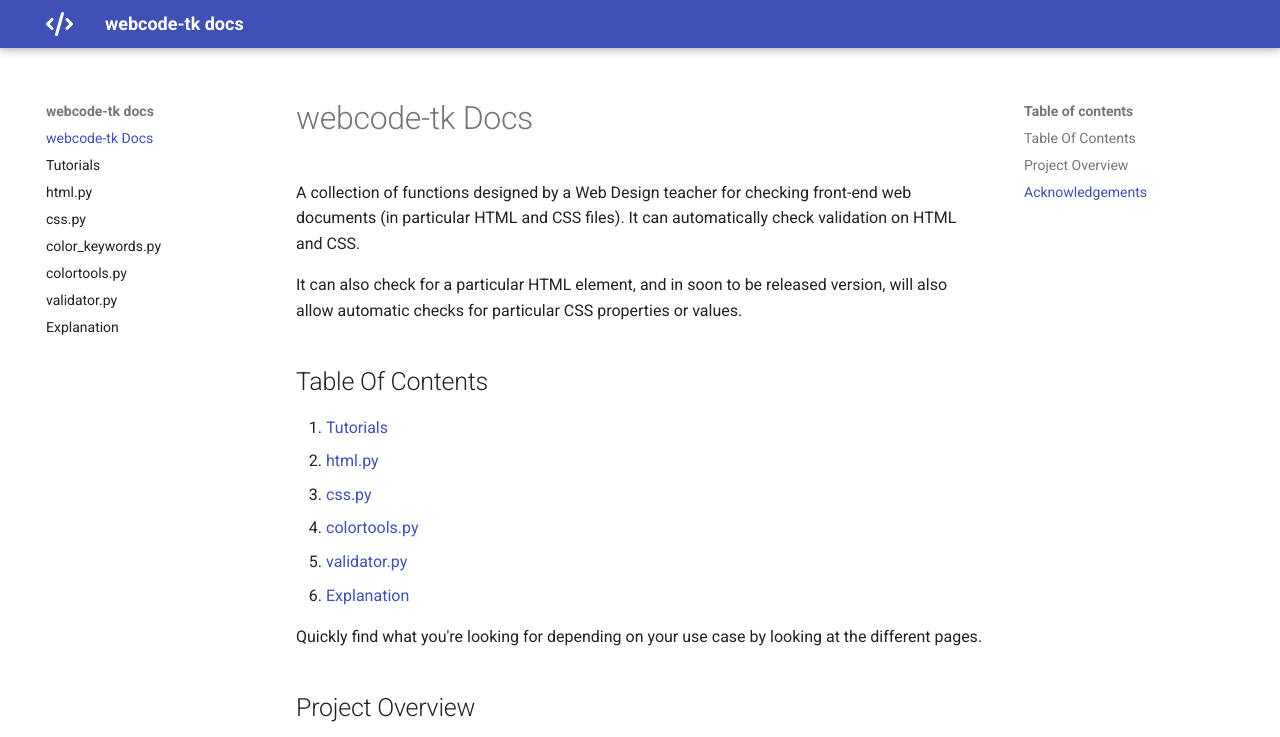
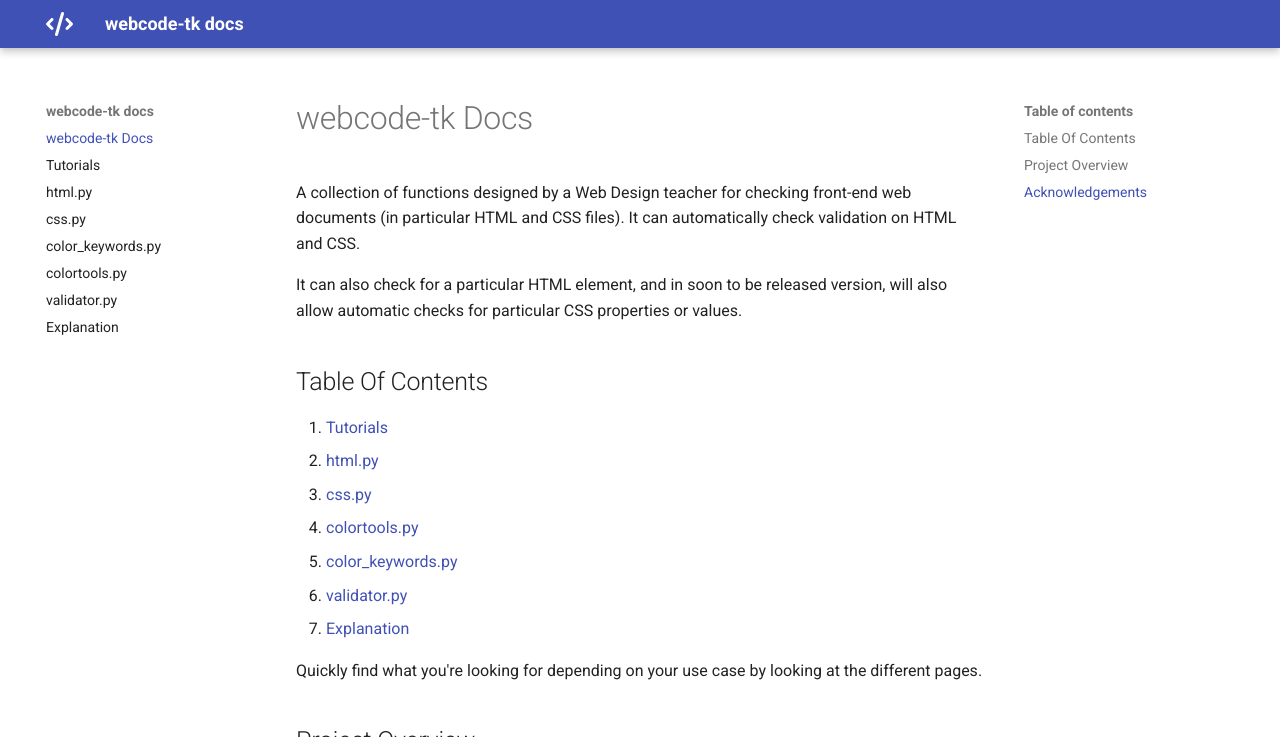
Before and after one commit to HundredVisionsGuy/webcode-tk, an MkDocs documentation site: the page built from docs/index.md, in a window 1280 px wide and 1271 px high, cut to the strip 0-737 px from the top of the window. Built offline with MkDocs 1.6.1 and Material for MkDocs 9.7.7, drawn with Linux system fonts in a browser that asks for light colours.

Commit message:
adding color_keywords to doc nav

```diff
--- a/docs/index.md
+++ b/docs/index.md
@@ -10,8 +10,9 @@ It can also check for a particular HTML element, and in soon to be released vers
 2. [html.py](reference/html.md)
 3. [css.py](reference/css.md)
 4. [colortools.py](reference/colortools.md)
-5. [validator.py](reference/validator.md)
-3. [Explanation](explanation.md)
+5. [color_keywords.py](reference/color_keywords.md)
+6. [validator.py](reference/validator.md)
+7. [Explanation](explanation.md)
 
 Quickly find what you're looking for depending on
 your use case by looking at the different pages.
```
